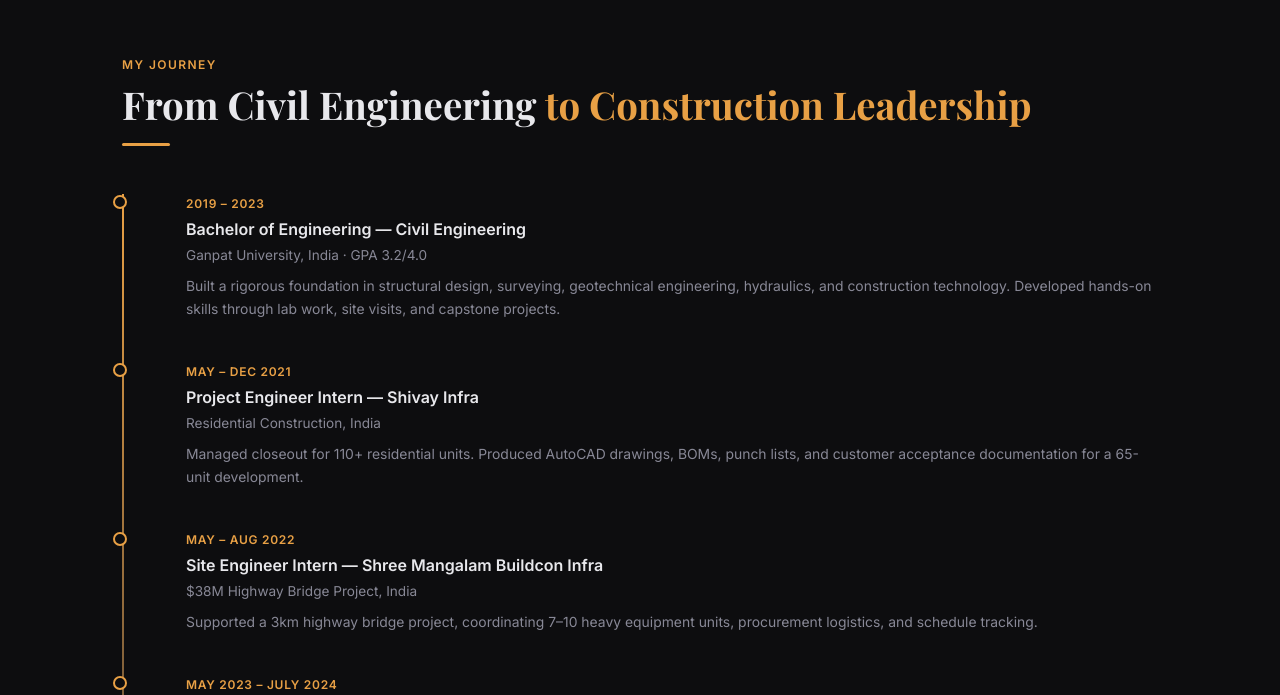
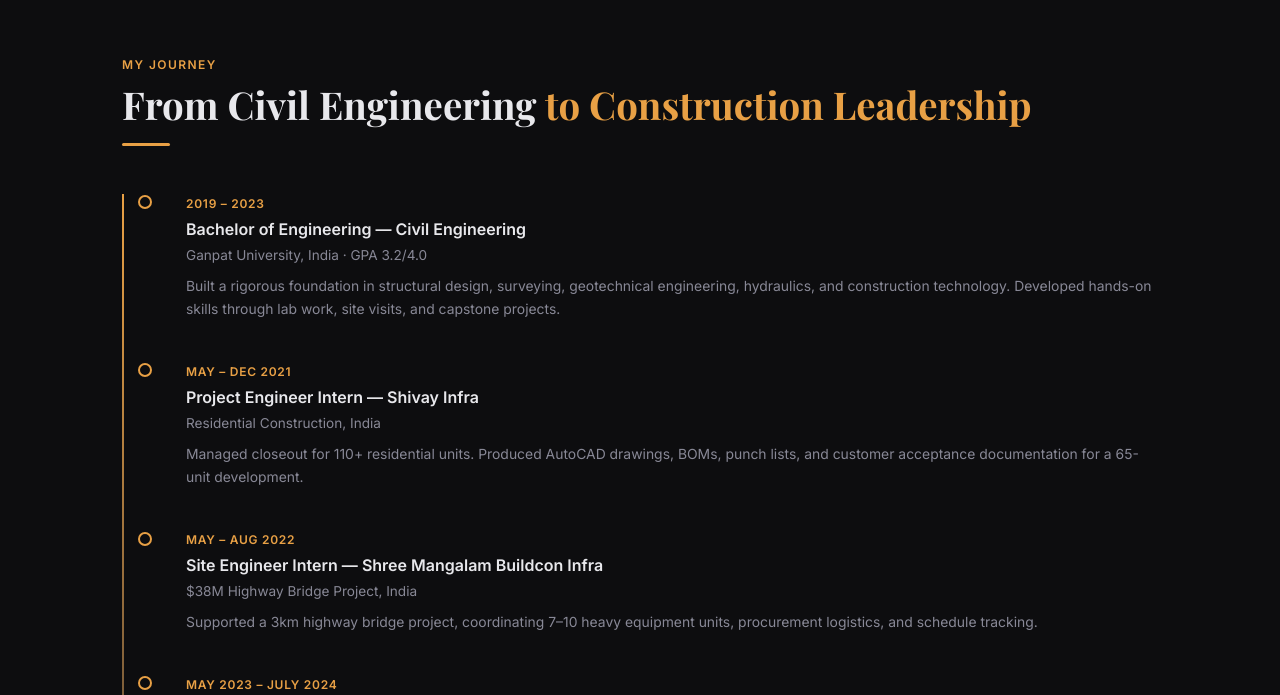
Before and after one commit to aumdabhi/aumdabhi.github.io, a plain HTML site: page index.html in a window 1280 px wide. Shown: the part 1876-2571 px from the top of the page. Drawn offline with nearby package versions, Linux system fonts and the light colour scheme.

Commit message:
Update index.html

```diff
--- a/index.html
+++ b/index.html
@@ -93,7 +93,7 @@ section{padding:5rem 2rem;max-width:1100px;margin:0 auto}
 .timeline{position:relative;padding-left:2rem}
 .timeline::before{content:'';position:absolute;left:0;top:0;bottom:0;width:2px;background:linear-gradient(to bottom,var(--accent),var(--border))}
 .tl-item{position:relative;margin-bottom:2.5rem;padding-left:2rem}
-.tl-dot{position:absolute;left:-2.55rem;top:.1rem;width:14px;height:14px;border-radius:50%;background:var(--bg);border:2px solid var(--accent);z-index:1}
+.tl-dot{position:absolute;left:-1rem;top:.1rem;width:14px;height:14px;border-radius:50%;background:var(--bg);border:2px solid var(--accent);z-index:1}
 .tl-dot.active{background:var(--accent)}
 .tl-date{font-size:.75rem;color:var(--accent);font-weight:600;letter-spacing:.06em;text-transform:uppercase;margin-bottom:.25rem}
 .tl-title{font-weight:600;font-size:1rem;margin-bottom:.15rem}
```
